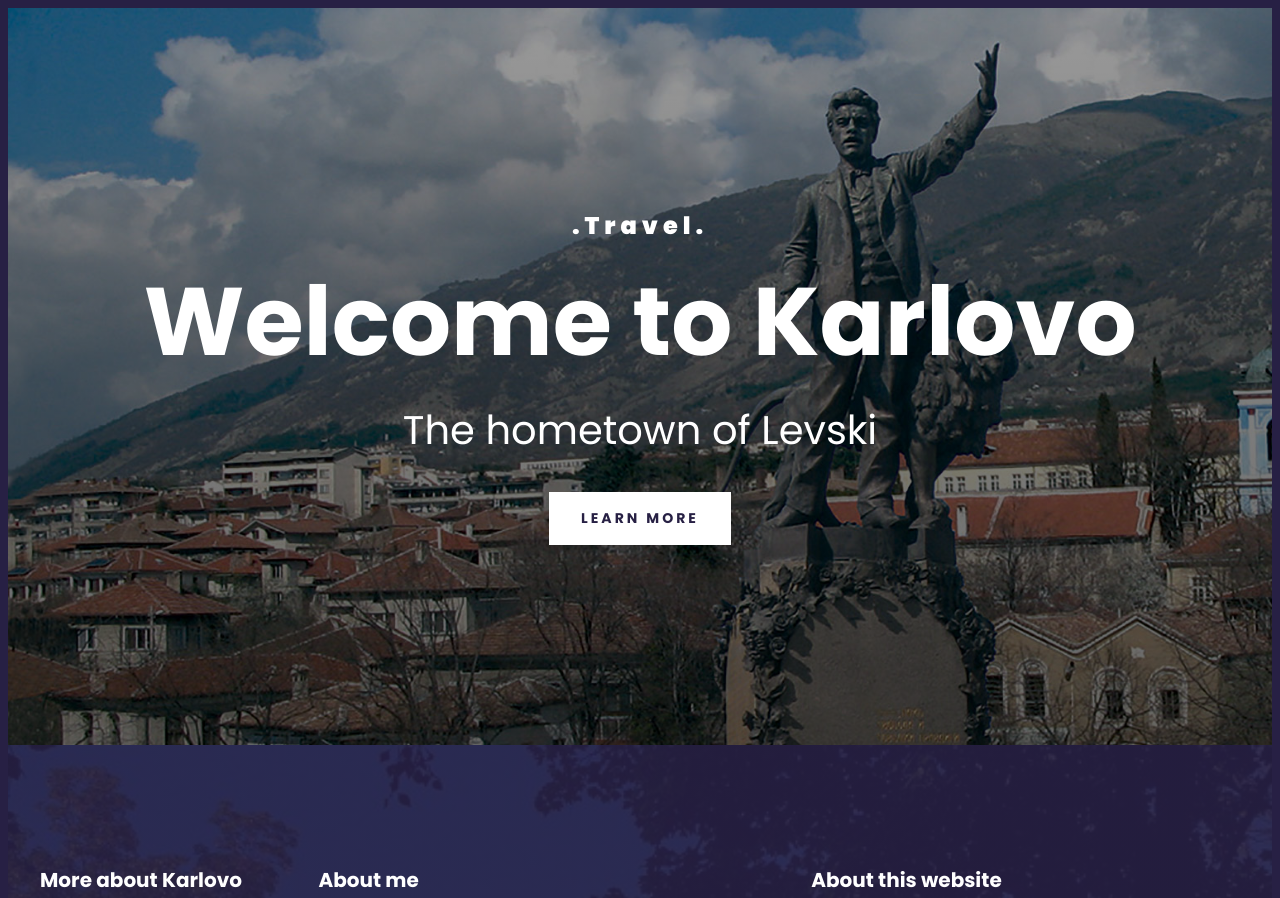
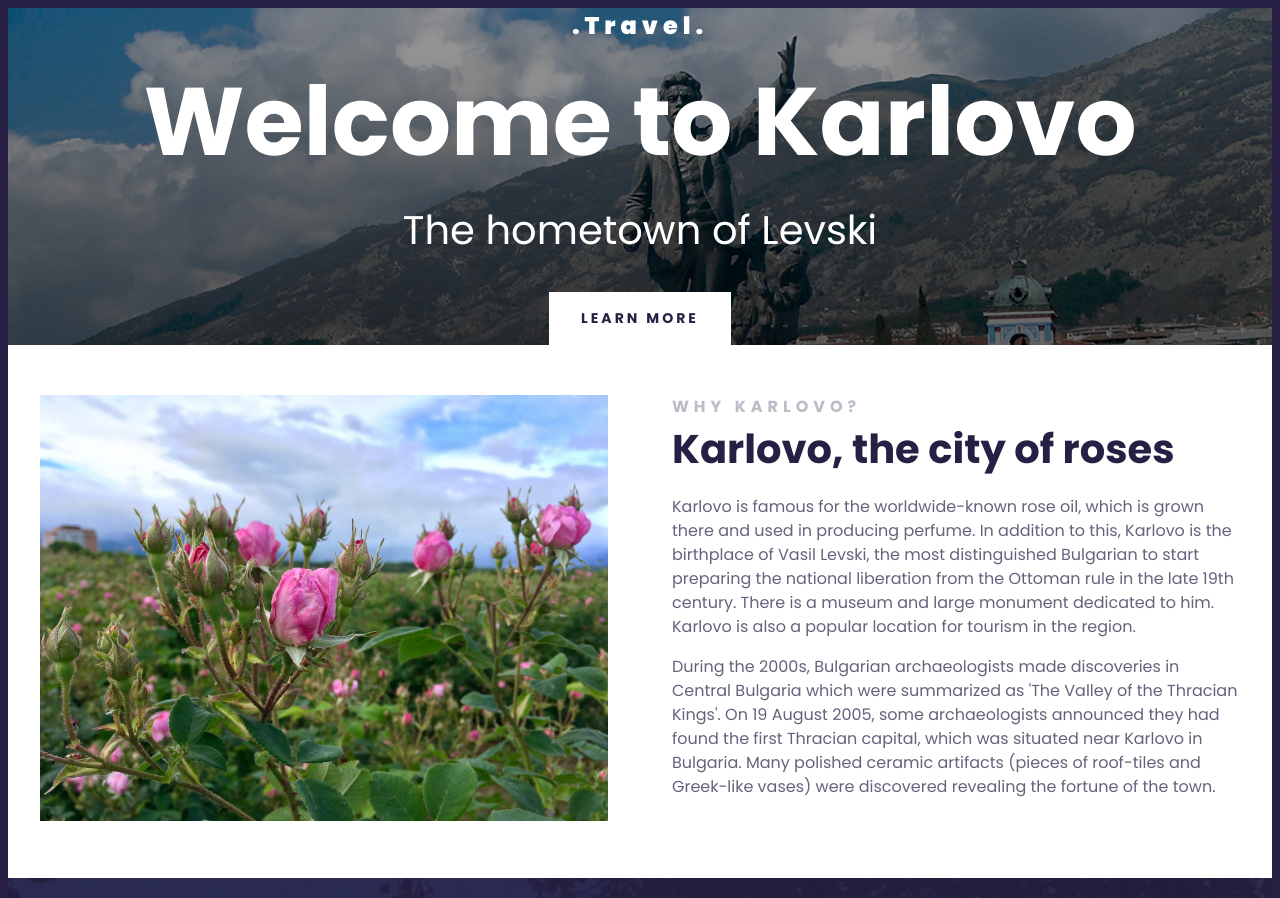
Before and after one commit to yarmenov/karlovo, a plain HTML site: page index.html in a window 1280 px wide. Shown: the top 898 px of the page. Drawn offline with Linux system fonts and the light colour scheme.

Commit message:
created the main

```diff
--- a/index.html
+++ b/index.html
@@ -20,8 +20,41 @@
         <h2>The hometown of Levski</h2>
         <a href="#more">Learn more</a>
       </header>
+      <main>
+        <section class="grid grid-2-columns">
+          <div>
+            <img
+              src="images/roses.jpg"
+              alt="Girls picking roses in a rose field"
+              class="img-responsive"
+            />
+          </div>
+          <div>
+            <h2>Why Karlovo?</h2>
+            <h3>Karlovo, the city of roses</h3>
+            <p>
+              Karlovo is famous for the worldwide-known rose oil, which is grown
+              there and used in producing perfume. In addition to this, Karlovo
+              is the birthplace of Vasil Levski, the most distinguished
+              Bulgarian to start preparing the national liberation from the
+              Ottoman rule in the late 19th century. There is a museum and large
+              monument dedicated to him. Karlovo is also a popular location for
+              tourism in the region.
+            </p>
+            <p>
+              During the 2000s, Bulgarian archaeologists made discoveries in
+              Central Bulgaria which were summarized as 'The Valley of the
+              Thracian Kings'. On 19 August 2005, some archaeologists announced
+              they had found the first Thracian capital, which was situated near
+              Karlovo in Bulgaria. Many polished ceramic artifacts (pieces of
+              roof-tiles and Greek-like vases) were discovered revealing the
+              fortune of the town.
+            </p>
+          </div>
+        </section>
+      </main>
       <footer>
-        <section class="grid">
+        <section class="grid grid-3-columns-with-first-narrow">
           <div>
             <h3>More about Karlovo</h3>
 
--- a/src/styles.css
+++ b/src/styles.css
@@ -11,9 +11,20 @@ body {
   grid-template-columns: 1fr 2fr 2fr;
   grid-gap: 64px;
 }
+.img-responsive {
+  max-width: 100%;
+}
+
+.grid-2-columns {
+  grid-template-columns: 1fr 1fr;
+}
+.grid-3-columns-with-first-narrow {
+  grid-template-columns: 1fr 2fr 2fr;
+}
 section {
   max-width: 1200px;
   margin: 0 auto;
+  padding: 100px, 0;
 }
 header {
   background-image: linear-gradient(rgba(0, 0, 0, 0.4), rgba(0, 0, 0, 0.6)),
@@ -22,7 +33,6 @@ header {
   background-size: cover;
   color: white;
   text-align: center;
-  padding: 200px 0;
 }
 
 header h1 {
@@ -60,6 +70,38 @@ header a {
   text-transform: uppercase;
   background: white;
 }
+main {
+  background-color: white;
+  padding: 50px 0;
+}
+
+main h2 {
+  font-weight: 700;
+  font-size: 16px;
+  line-height: 1.5;
+  margin: 0;
+  letter-spacing: 5px;
+  color: #272044;
+  opacity: 0.3;
+  text-transform: uppercase;
+}
+
+main h3 {
+  font-weight: 700;
+  font-size: 40px;
+  line-height: 1.5;
+  color: #272044;
+  margin: 0;
+}
+
+main p {
+  font-style: normal;
+  font-weight: 400;
+  font-size: 16px;
+  line-height: 1.5;
+  color: #272044;
+  opacity: 0.7;
+}
 footer {
   color: white;
   background-image: linear-gradient(
@@ -70,7 +112,7 @@ footer {
 
   background-repeat: no-repeat;
   background-size: cover;
-  padding: 100px 0;
+  padding: 50px 0;
 }
 
 footer h3 {
@@ -118,4 +160,12 @@ footer a {
   header h3 {
     font-size: 12px;
   }
+  .grid {
+    grid-template-columns: 1fr;
+    grid-gap: 32px;
+  }
+
+  section {
+    padding: 30px;
+  }
 }
```
Also changed, not shown: images/roses.jpg (added).
